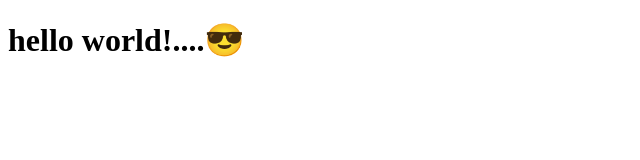
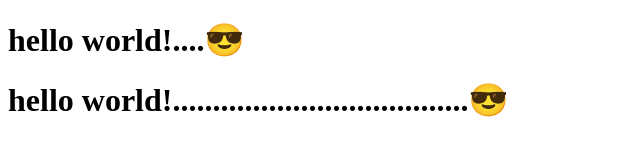
Before and after one commit to AtikaAbbasi/firebase-hosting, a plain HTML site: page public/index.html in a window 1280 px wide. Shown: the whole page, without its empty margins (0-640 px from the left). Drawn offline with Linux system fonts and the light colour scheme.

Commit message:
new changes

```diff
--- a/public/index.html
+++ b/public/index.html
@@ -7,5 +7,6 @@
 </head>
 <body>
     <h1>hello world!....😎</h1>
+    <h1>hello world!.....................................😎</h1>
 </body>
 </html>
```
